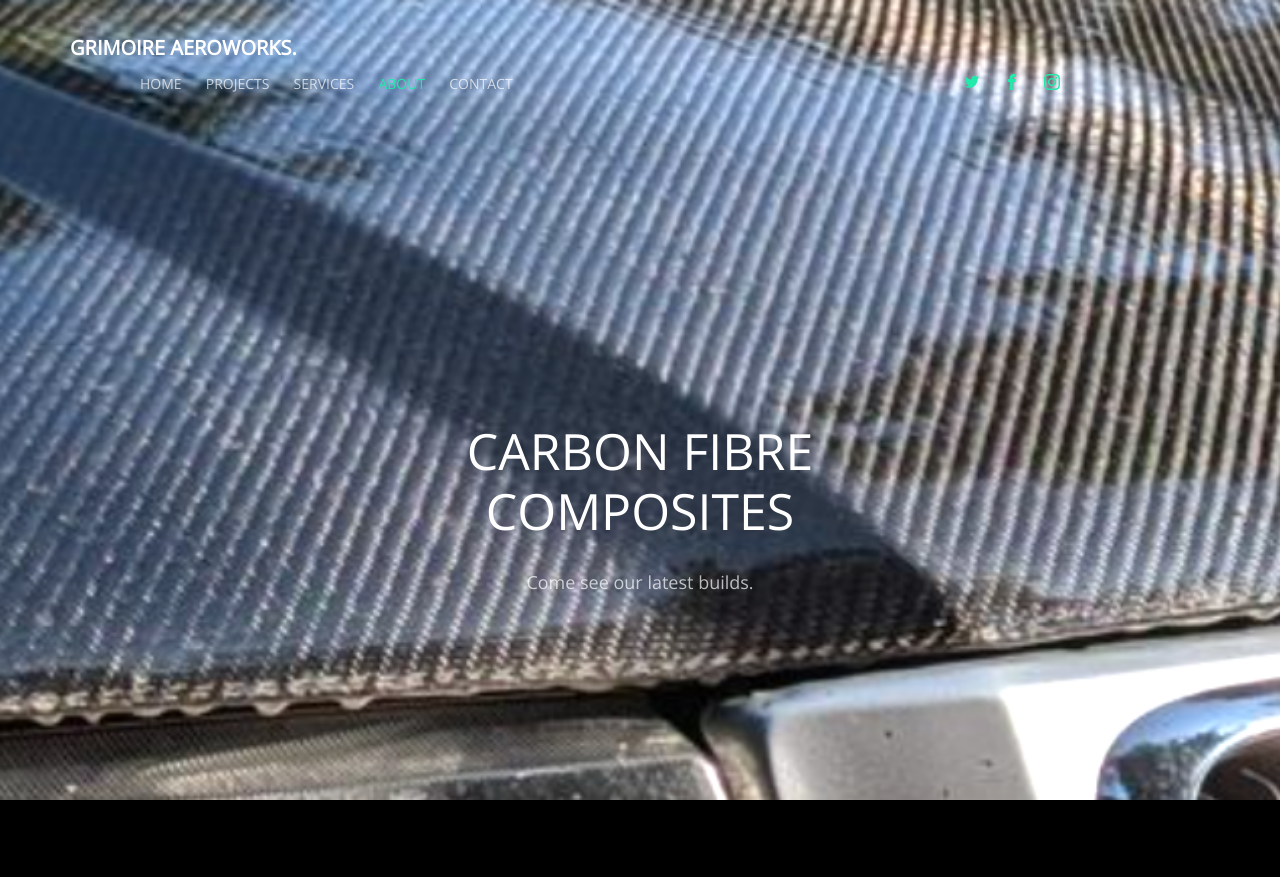
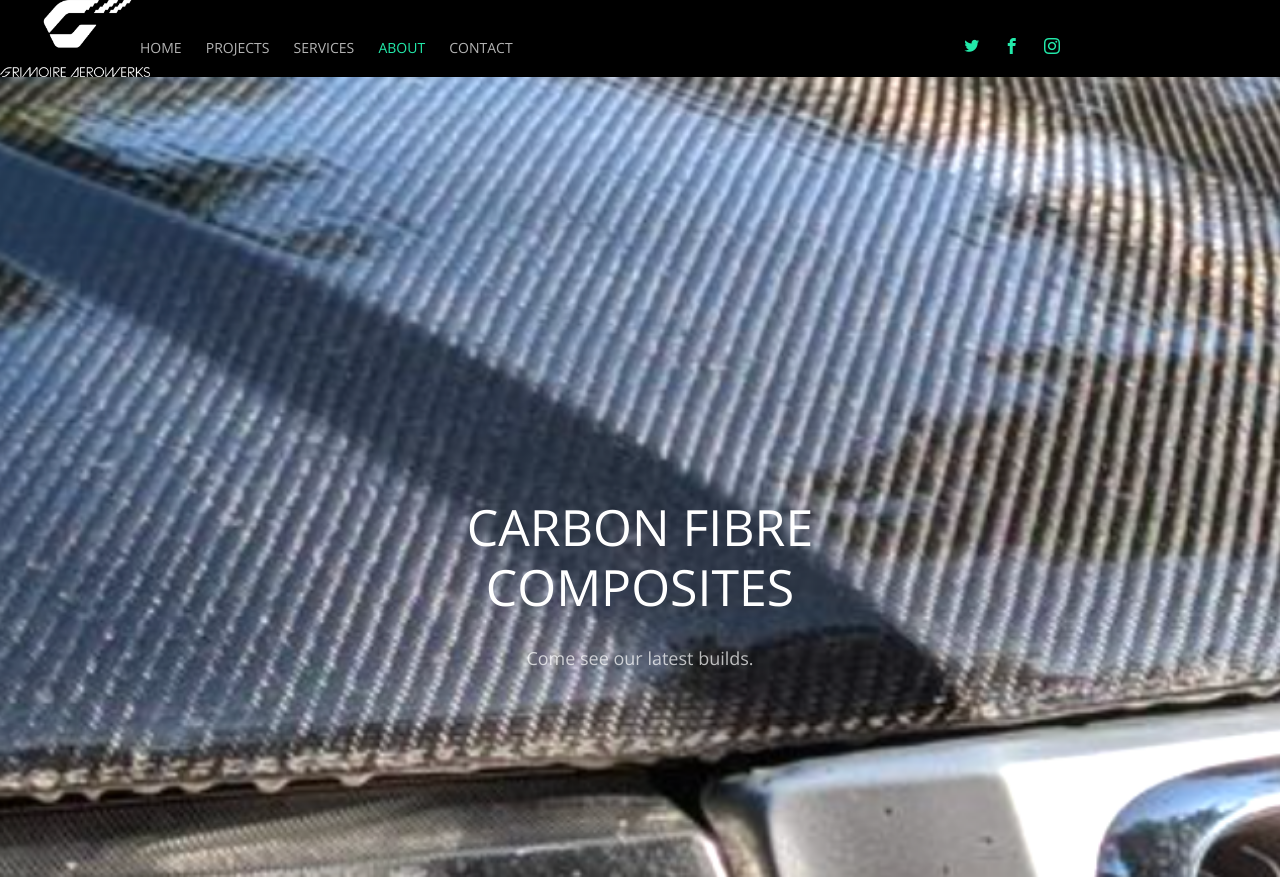
Before and after one commit to ziggity/grimoire_aerowerks, a plain HTML site: page about.html in a window 1280 px wide. Shown: the top 877 px of the page. Drawn offline with nearby package versions, Linux system fonts and the light colour scheme; files whose address does not match are found by name.

Commit message:
added images and logo left corner

```diff
--- a/about.html
+++ b/about.html
@@ -21,10 +21,11 @@
   <!-- START: header -->
 
   <div class="probootstrap-loader"></div>
+  <img class="" width=150px src="img/image9.png" alt="Grimoire Aeroworks">
 
   <header role="banner" class="probootstrap-header">
     <div class="container">
-        <a href="index.html" class="probootstrap-logo">Grimoire Aeroworks<span>.</span></a>
+        <a href="index.html" class="probootstrap-logo"><span></span></a>
 
         <a href="#" class="probootstrap-burger-menu visible-xs" ><i>Menu</i></a>
         <div class="mobile-menu-overlay"></div>
```
Also changed, not shown: contact.html (+2 -1 lines), index.html (+4 -1 lines), projects.html (+2 -1 lines), scss/style.scss (+1 -8 lines), services.html (+2 -1 lines), img/image1.png (added), img/image10.jpg (added), img/image11.jpg (added), img/image12.jpg (added), img/image2.jpg (added), img/image3.jpg (added), img/image4.png (added), img/image5.jpg (added), img/image6.png (added), 3 more files.
